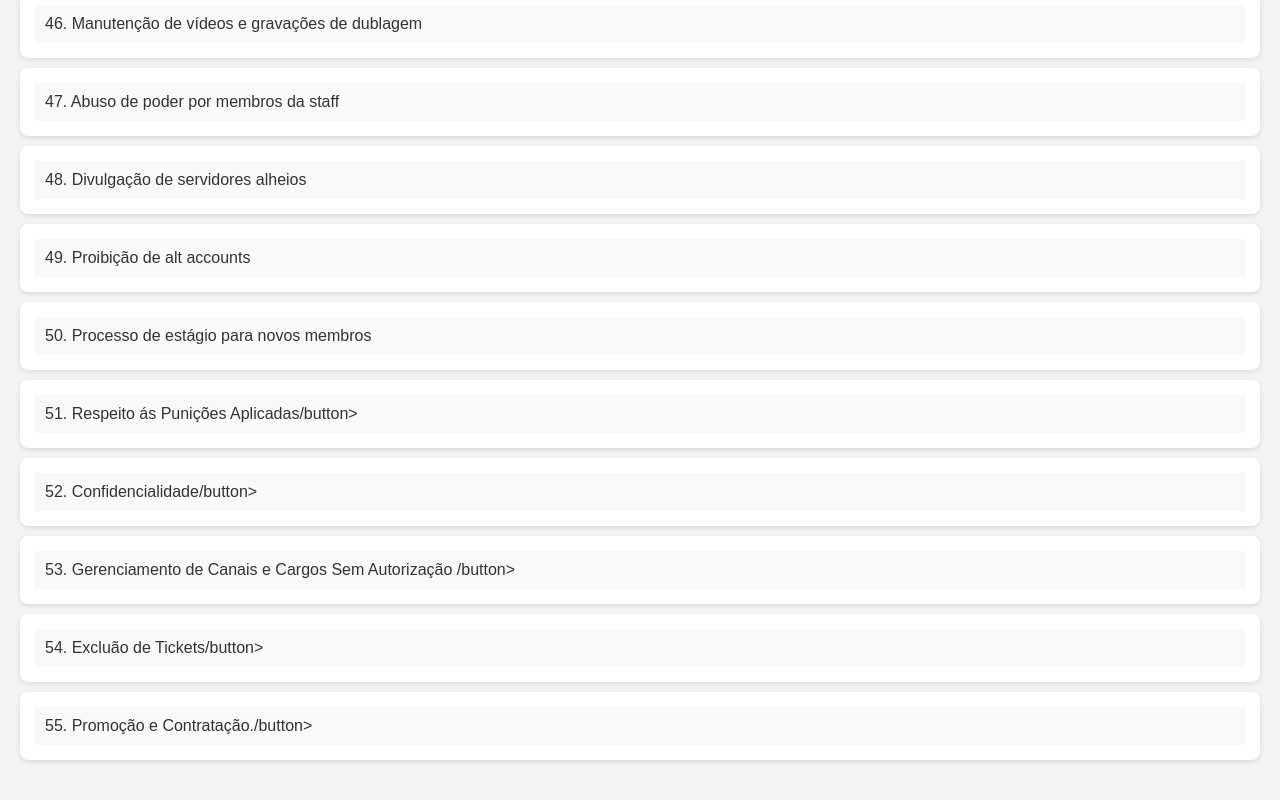
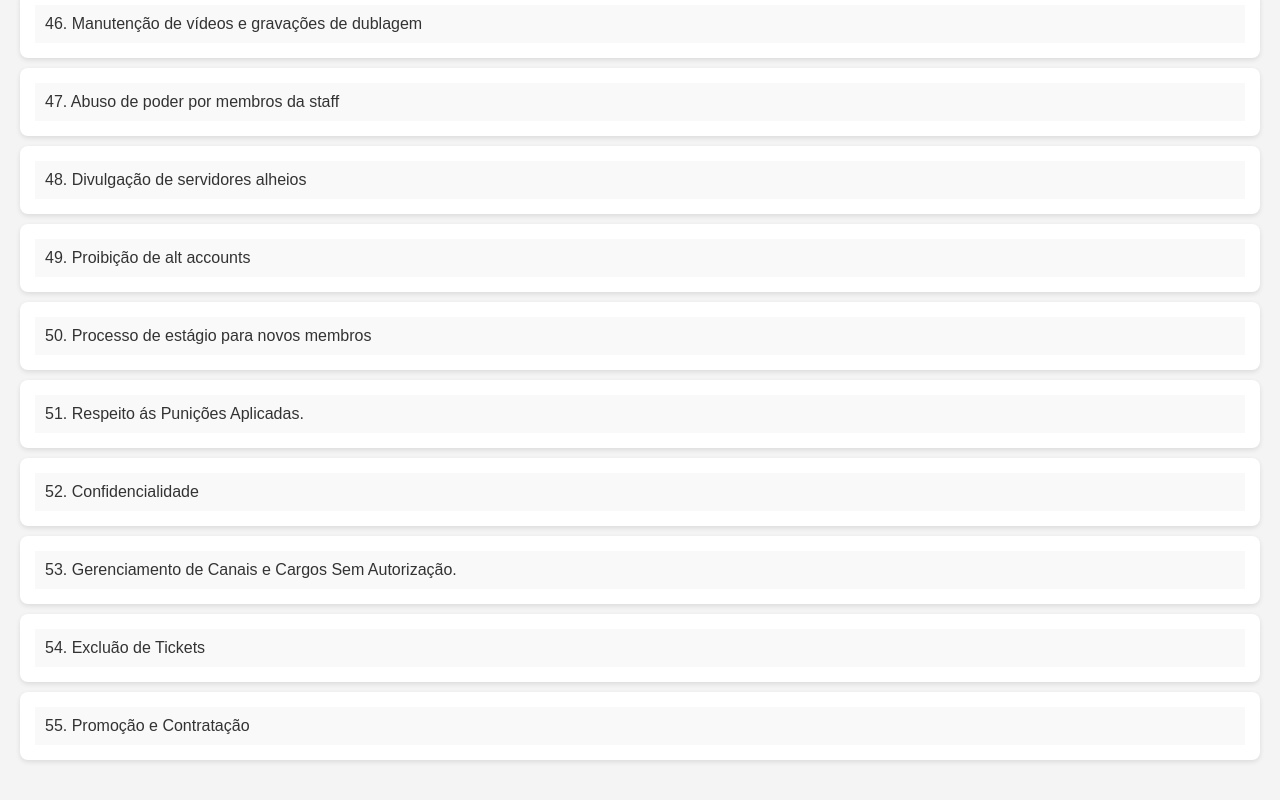
Before and after one commit to Moderna-Studios/ModernaRegrasStaff, a website: page index.html in a window 1280 px wide. Shown: the part 3752-4552 px from the top of the page. Drawn offline with Linux system fonts and the light colour scheme.

Commit message:
Update index.html
Signed-off-by: zYuuta <dark27288@gmail.com>

```diff
--- a/index.html
+++ b/index.html
@@ -431,36 +431,36 @@
         </div>
 
         <div class="term-item">
-            <button class="accordion">51. Respeito ás Punições Aplicadas/button>
+            <button class="accordion">51. Respeito ás Punições Aplicadas.</button>
             <div class="panel">
-                <p>É estritamente proibido remover punições aplicadas por outro membro da equipe (staff, administrador ou estagiário) sem a devida autorização prévia. Qualquer intervenção indevida, como tirar castigos, mutes ou banimentos, sem justificativa válida e aprovação</p>
+                <p>É estritamente proibido remover punições aplicadas por outro membro da equipe (staff, administrador ou estagiário) sem a devida autorização prévia. Qualquer intervenção indevida, como tirar castigos, mutes ou banimentos, sem justificativa válida e aprovação.</p>
             </div>
         </div>
 
          <div class="term-item">
-            <button class="accordion">52. Confidencialidade/button>
+            <button class="accordion">52. Confidencialidade</button>
             <div class="panel">
                 <p>Informações privadas sobre membros, servidores ou projetos devem ser mantidas em sigilo.</p>
             </div>
         </div>
 
          <div class="term-item">
-            <button class="accordion">53. Gerenciamento de Canais e Cargos Sem Autorização /button>
+            <button class="accordion">53. Gerenciamento de Canais e Cargos Sem Autorização.</button>
             <div class="panel">
-                <p>É Proibido excluir, criar e gerenciar canais e cargos sem permissão.</p>
+                <p>É Proibido excluir, criar e gerenciar canais e cargos sem permissão</p>
             </div>
         </div>
 
 
         <div class="term-item">
-            <button class="accordion">54. Excluão de Tickets/button>
+            <button class="accordion">54. Excluão de Tickets</button>
             <div class="panel">
                 <p>Não exclua Tickets ainda em processo. mesmo que demore um tempo para ser finalizado.</p>
             </div>
         </div>
 
         <div class="term-item">
-            <button class="accordion">55. Promoção e Contratação./button>
+            <button class="accordion">55. Promoção e Contratação</button>
             <div class="panel">
                 <p>Não é permitido adicionar novos Estagiários,</p>
             </div>
```
